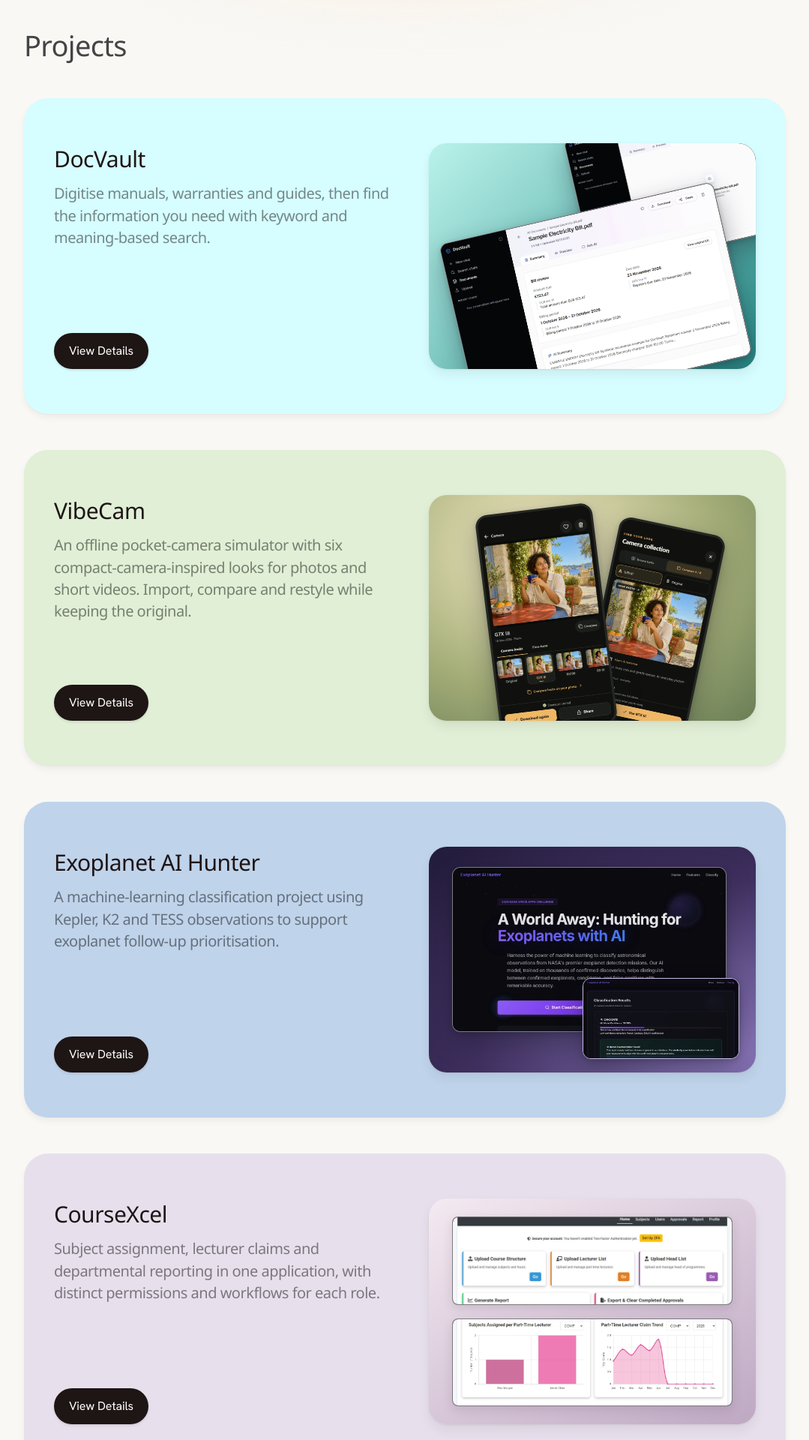
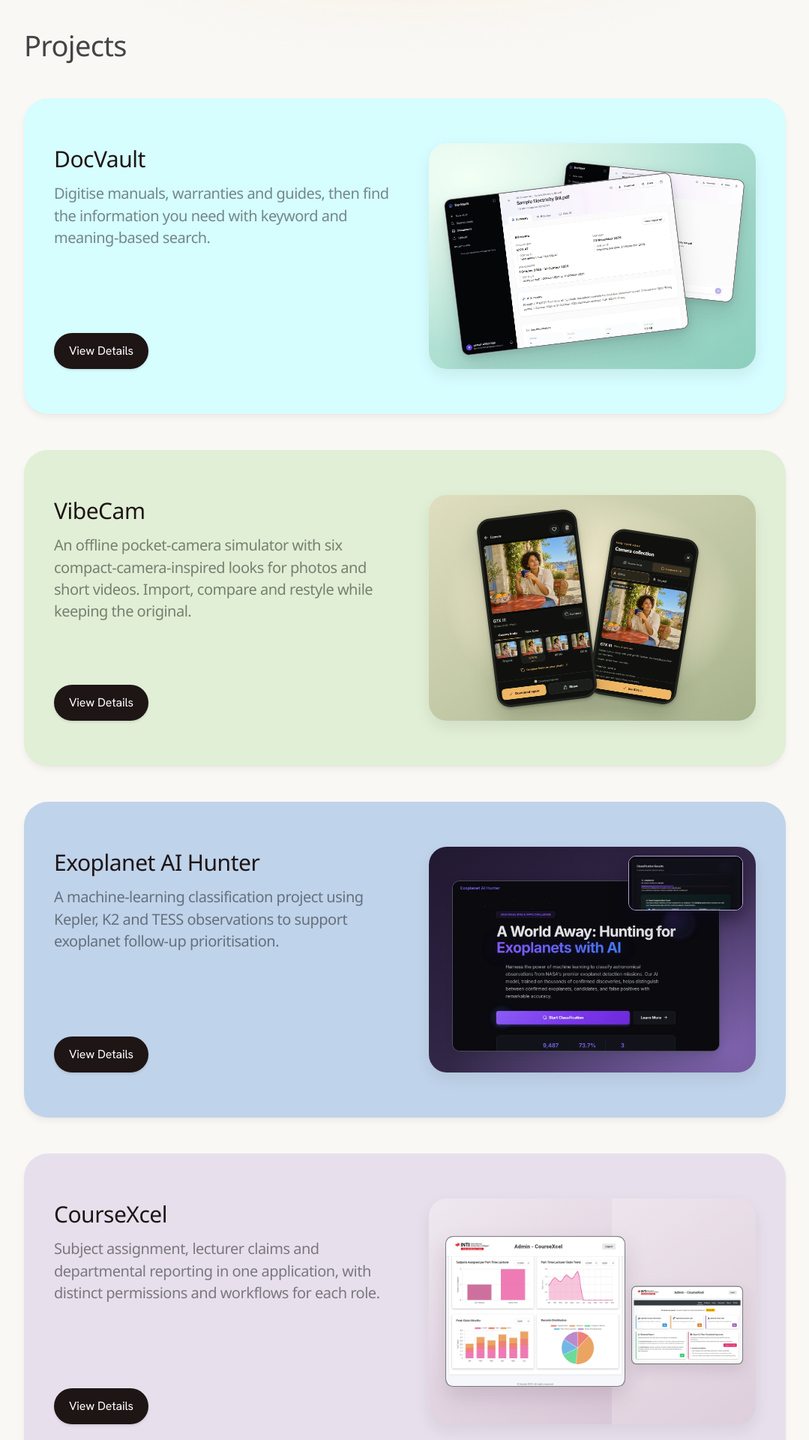
Before and after one commit to haydenteh5526/Portfolio, a Next.js app: page / in a window 1280 px wide. Shown: the part 600-2520 px from the top of the page at 75% size, without its empty margins (100-1179 px from the left). Built offline with nearby package versions, Linux system fonts and the light colour scheme; a web font is replaced by a local one.

Commit message:
style: refine project cards and case study covers

```diff
--- a/app/globals.css
+++ b/app/globals.css
@@ -340,142 +340,184 @@
     display: block;
     height: 100%;
     min-height: 301px;
+    border-radius: 24px;
+    box-shadow: 0 8px 20px #1e151514;
+  }
+  .project-preview > .project-cover {
+    position: absolute;
+    inset: 0;
+  }
+  .project-cover {
+    position: relative;
     overflow: hidden;
     isolation: isolate;
-    border-radius: 24px;
-    box-shadow:
-      0 8px 16px #1e151510,
-      0 1px 3px #1e151510;
+    container-type: size;
+    border-radius: inherit;
   }
-  .project-preview-composition {
+  .project-cover-composition {
     position: absolute;
-    inset: 0;
-    transition: transform 0.5s cubic-bezier(0.22, 1, 0.36, 1);
+    inset-block: 0;
+    left: 50%;
+    width: min(100%, 154cqh);
+    translate: -50% 0;
+    transition: scale 0.5s cubic-bezier(0.22, 1, 0.36, 1);
   }
-  .project-preview:hover .project-preview-composition {
-    transform: scale(1.035);
-  }
-  .project-preview-screen {
+  .project-cover-screen {
     position: absolute;
-    display: block;
     overflow: hidden;
     border: 1px solid #ffffff70;
-    border-radius: 11px;
+    border-radius: 10px;
     background: #15161a;
-    box-shadow: 0 14px 34px #12162155, 0 2px 6px #12162135;
+    box-shadow: 0 16px 30px #142b2b26, 0 3px 8px #142b2b1a;
   }
-  .project-preview-screen img {
+  .project-cover-screen img {
     display: block;
     width: 100%;
     height: 100%;
     object-fit: cover;
     object-position: center top;
   }
-  .project-preview[data-layout="angled"] {
-    background: linear-gradient(135deg, #baf2ea, #288b88);
+  .project-cover[data-layout="angled"] {
+    background:
+      radial-gradient(ellipse at 12% 15%, #f2fff5, transparent 64%),
+      linear-gradient(140deg, #c9ede2, #8ccebd);
   }
-  [data-layout="angled"] .project-preview-screen {
-    aspect-ratio: 1.58;
-    transform: rotate(-13deg);
+  [data-layout="angled"] .project-cover-screen {
+    aspect-ratio: 1200 / 825;
   }
-  [data-layout="angled"] .project-preview-primary {
-    width: 86%;
-    top: 30%;
-    left: 8%;
-  }
-  [data-layout="angled"] .project-preview-secondary {
-    width: 66%;
-    top: -13%;
-    left: 45%;
-  }
-  .project-preview[data-layout="phones"] {
-    background: radial-gradient(ellipse at 34% 24%, #f6ebc6, #a4ad78 58%, #697e56);
-  }
-  [data-layout="phones"] .project-preview-screen {
-    aspect-ratio: 860 / 1620;
-    border: 3px solid #252723;
-    border-radius: 16px;
-  }
-  [data-layout="phones"] .project-preview-primary {
-    width: 36%;
-    top: 6%;
-    left: 18%;
+  [data-layout="angled"] .project-cover-primary {
+    width: 70%;
+    top: 18.5%;
+    left: 7%;
     transform: rotate(-7deg);
   }
-  [data-layout="phones"] .project-preview-secondary {
-    width: 33%;
-    top: 13%;
-    left: 52%;
-    transform: rotate(12deg);
+  [data-layout="angled"] .project-cover-secondary {
+    width: 55%;
+    top: 12%;
+    right: 5%;
+    transform: rotate(6deg);
   }
-  .project-preview[data-layout="inset"] {
-    background: radial-gradient(ellipse at 92% 90%, #8c78bc, #403060 59%, #211a38);
+  .project-cover[data-layout="phones"] {
+    background:
+      radial-gradient(ellipse at 50% 48%, #faf1d3 0 22%, transparent 64%),
+      linear-gradient(145deg, #dfdec0, #a7b38c);
   }
-  [data-layout="inset"] .project-preview-primary {
-    width: 84%;
-    height: 73%;
-    top: 9%;
+  [data-layout="phones"] .project-cover-screen {
+    aspect-ratio: 860 / 1620;
+    top: 50%;
+    left: 50%;
+    border: 3px solid #252720;
+    border-radius: 18px;
+    box-shadow: 0 18px 30px #34402a40, 0 2px 4px #0004;
+  }
+  [data-layout="phones"] .project-cover-primary {
+    height: min(84%, 76cqw);
+    transform: translate(-105%, -50%) rotate(-7deg);
+  }
+  [data-layout="phones"] .project-cover-secondary {
+    height: min(74%, 67cqw);
+    transform: translate(8%, -45%) rotate(9deg);
+  }
+  .project-cover[data-layout="inset"] {
+    background:
+      radial-gradient(ellipse at 90% 90%, #8064af, transparent 66%),
+      linear-gradient(145deg, #211831, #46365f);
+  }
+  [data-layout="inset"] .project-cover-primary {
+    width: 82%;
+    aspect-ratio: 1160 / 740;
+    top: 15%;
     left: 7%;
+    border-color: #a393bd66;
   }
-  [data-layout="inset"] .project-preview-secondary {
+  [data-layout="inset"] .project-cover-secondary {
     z-index: 1;
-    width: 48%;
-    height: 36%;
-    right: 5%;
-    bottom: 6%;
-    border-color: #c9b8e4;
+    width: 35%;
+    aspect-ratio: 2.1;
+    right: 4%;
+    top: 4%;
+    border-color: #b2a0ce;
+    box-shadow: 0 10px 25px #0e081e80;
   }
-  .project-preview[data-layout="strips"] {
-    background: linear-gradient(150deg, #f4eaf1, #bea8c3);
+  [data-layout="inset"] .project-cover-secondary img {
+    object-position: center 25%;
   }
-  [data-layout="strips"] .project-preview-screen {
-    width: 86%;
-    height: 39%;
-    left: 7%;
-    border-radius: 8px;
-    box-shadow: 0 5px 14px #4b324726;
+  .project-cover[data-layout="workspace"] {
+    background:
+      linear-gradient(90deg, transparent 56%, #ffffff3d 56%),
+      linear-gradient(145deg, #efe8f0, #d3bfd0);
   }
-  [data-layout="strips"] .project-preview-secondary {
-    top: 8%;
+  [data-layout="workspace"] .project-cover-primary {
+    width: 55%;
+    aspect-ratio: 1200 / 1010;
+    left: 5%;
+    top: 50%;
+    translate: 0 -50%;
+    box-shadow: 0 14px 28px #63465e30;
   }
-  [data-layout="strips"] .project-preview-secondary img {
-    object-position: center 36%;
+  [data-layout="workspace"] .project-cover-secondary {
+    width: 34%;
+    aspect-ratio: 840 / 595;
+    right: 4%;
+    top: 50%;
+    translate: 0 -33%;
+    border-radius: 7px;
+    box-shadow: 0 8px 18px #63465e26;
   }
-  [data-layout="strips"] .project-preview-primary {
-    bottom: 8%;
+  .project-cover[data-layout="broadcast"] {
+    background:
+      radial-gradient(ellipse at 95% 5%, #55232b, transparent 58%),
+      #15151e;
   }
-  [data-layout="strips"] .project-preview-primary img {
-    object-position: center 23%;
+  [data-layout="broadcast"] .project-cover-composition {
+    width: min(91%, 137cqh);
   }
-  .project-preview[data-layout="broadcast"] {
-    background: #13141a;
-  }
-  [data-layout="broadcast"] .project-preview-screen {
+  [data-layout="broadcast"] .project-cover-screen {
     width: 100%;
     left: 0;
     border: 0;
     border-radius: 0;
     box-shadow: none;
+    background: #15151e;
   }
-  [data-layout="broadcast"] .project-preview-secondary {
-    top: 0;
-    height: 36%;
-    border-bottom: 2px solid #df3741;
+  /* Frame the race banner and tyre chart within the dashboard captures. */
+  [data-layout="broadcast"] .project-cover-secondary {
+    top: 7%;
+    aspect-ratio: 896 / 205;
+    border-radius: 5px;
   }
-  [data-layout="broadcast"] .project-preview-secondary img {
-    object-position: center 26%;
+  [data-layout="broadcast"] .project-cover-secondary img {
+    height: auto;
+    transform: translateY(-14.5%);
   }
-  [data-layout="broadcast"] .project-preview-primary {
-    bottom: 0;
-    height: 64%;
+  [data-layout="broadcast"] .project-cover-primary {
+    bottom: 7%;
+    aspect-ratio: 1028 / 405;
   }
-  [data-layout="broadcast"] .project-preview-primary img {
-    object-position: center 81%;
+  [data-layout="broadcast"] .project-cover-primary img {
+    height: auto;
+    transform: translateY(-41%);
   }
   .detail-art figcaption {
-    margin-top: 12px;
-    text-align: center;
-    font-size: 11px;
+    display: flex;
+    justify-content: space-between;
+    align-items: baseline;
+    gap: 12px 24px;
+    margin-top: 16px;
+    color: #625e5c;
+    font-size: 13px;
+    line-height: 1.6;
+  }
+  .detail-art figcaption a {
+    display: inline-flex;
+    align-items: center;
+    flex-shrink: 0;
+    gap: 6px;
+    color: var(--color-ink);
+  }
+  .detail-art figcaption svg {
+    width: 14px;
+    height: 14px;
   }
   .tone-cyan {
     background: #d6fdff;
@@ -800,8 +842,10 @@
   }
   .detail-art {
     margin: 0 40px 64px;
-    border-radius: 32px;
-    padding: 48px;
+  }
+  .detail-art .project-cover {
+    aspect-ratio: 1.9;
+    border-radius: 24px;
   }
   .detail-content {
     display: grid;
@@ -1129,8 +1173,15 @@
   }
   .detail-art {
     margin-inline: 0;
-    padding: 24px;
     margin-bottom: 40px;
+  }
+  .detail-art .project-cover {
+    aspect-ratio: 1.44;
+    border-radius: 20px;
+  }
+  .detail-art figcaption {
+    flex-direction: column;
+    gap: 8px;
   }
   .detail-copy h2 {
     font-size: 26px;
@@ -1180,6 +1231,11 @@
     top: auto !important;
     transform: none !important;
     animation: none !important;
+  }
+}
+@media (hover: hover) and (prefers-reduced-motion: no-preference) {
+  .project-preview:hover .project-cover-composition {
+    scale: 1.025;
   }
 }
 @media (prefers-reduced-motion: reduce) {
--- a/components/project-card.tsx
+++ b/components/project-card.tsx
@@ -1,6 +1,6 @@
-import Image from "next/image";
 import Link from "next/link";
-import { asset, type Project } from "@/lib/site";
+import { ProjectCover } from "@/components/project-cover";
+import type { Project } from "@/lib/site";
 import { Button } from "@/components/ui/button";
 
 export function ProjectCard({ project }: { project: Project }) {
@@ -29,28 +29,10 @@ export function ProjectCard({ project }: { project: Project }) {
         <Link
           href={`/projects/${project.slug}/`}
           className="project-preview"
-          data-layout={screenshot.layout}
           tabIndex={-1}
           aria-hidden="true"
         >
-          <span className="project-preview-composition">
-            <span className="project-preview-screen project-preview-secondary">
-              <Image
-                src={asset(`projects/${screenshot.secondary.file}`)}
-                width={screenshot.secondary.width}
-                height={screenshot.secondary.height}
-                alt=""
-              />
-            </span>
-            <span className="project-preview-screen project-preview-primary">
-              <Image
-                src={asset(`projects/${screenshot.file}`)}
-                width={screenshot.width}
-                height={screenshot.height}
-                alt=""
-              />
-            </span>
-          </span>
+          <ProjectCover screenshot={screenshot} />
         </Link>
         <figcaption className="sr-only">{screenshot.caption}</figcaption>
       </figure>
--- /dev/null
+++ b/components/project-cover.tsx
@@ -0,0 +1,36 @@
+import Image from "next/image";
+import { asset, type Project } from "@/lib/site";
+
+export function ProjectCover({
+  screenshot,
+  featured = false,
+}: {
+  screenshot: Project["screenshot"];
+  featured?: boolean;
+}) {
+  const { secondary } = screenshot;
+
+  return (
+    <div className="project-cover" data-layout={screenshot.layout}>
+      <div className="project-cover-composition">
+        <div className="project-cover-screen project-cover-secondary">
+          <Image
+            src={asset(`projects/${secondary.file}`)}
+            width={secondary.width}
+            height={secondary.height}
+            alt={featured ? secondary.alt : ""}
+          />
+        </div>
+        <div className="project-cover-screen project-cover-primary">
+          <Image
+            src={asset(`projects/${screenshot.file}`)}
+            width={screenshot.width}
+            height={screenshot.height}
+            alt={featured ? screenshot.alt : ""}
+            priority={featured}
+          />
+        </div>
+      </div>
+    </div>
+  );
+}
```
Also changed, not shown: app/projects/[slug]/page.tsx (+14 -11 lines), lib/content.json (+11 -6 lines).
